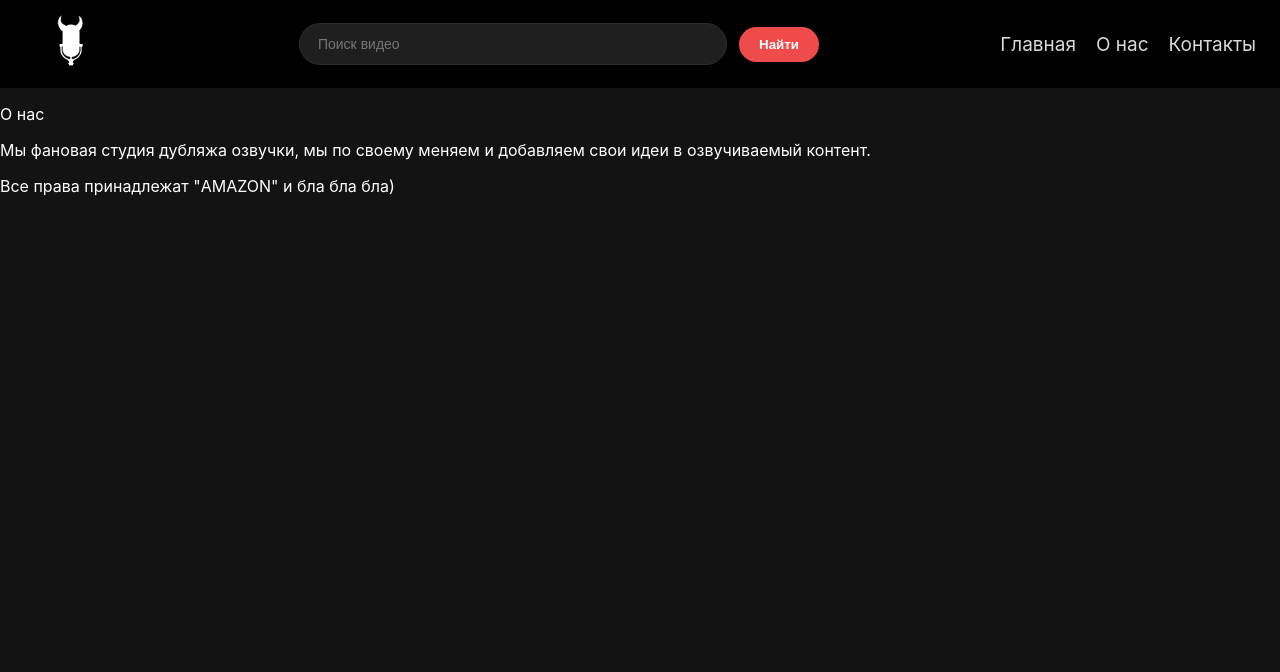
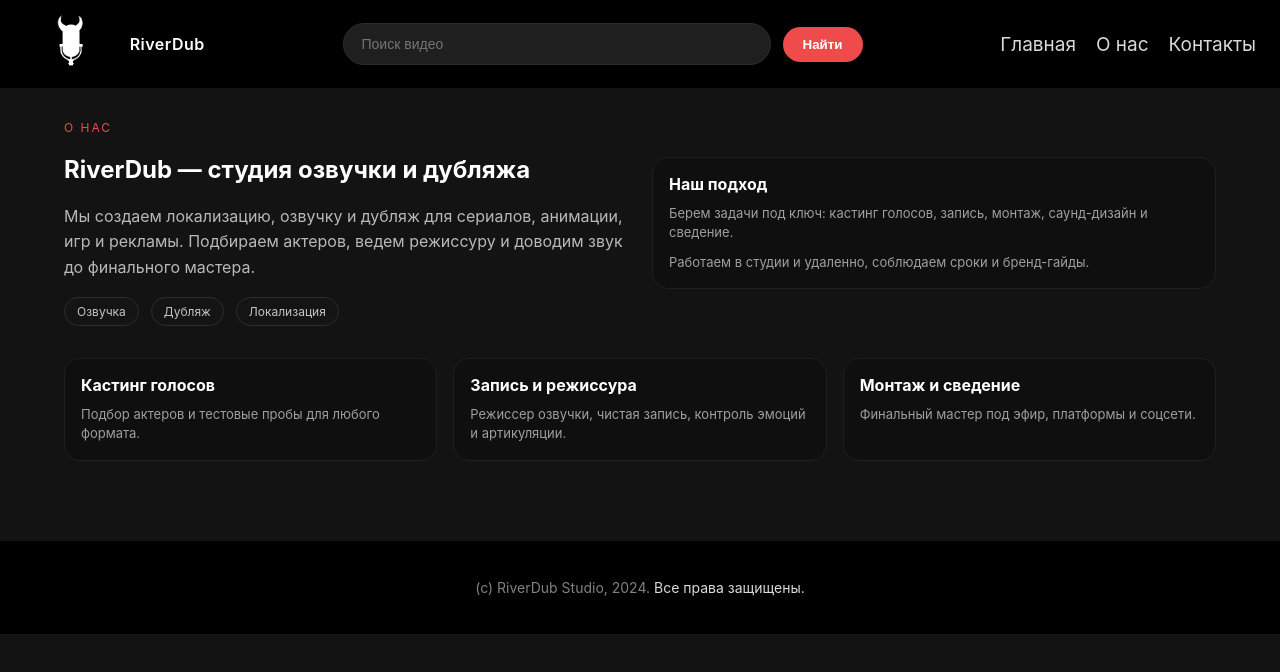
Before and after one commit to Zaharikcvbfgdcfsfdvxc/river, a website: page index_info.html in a window 1280 px wide. Drawn offline with Linux system fonts and the light colour scheme.

Commit message:
Update copy for voice-over studio

```diff
--- a/index_info.html
+++ b/index_info.html
@@ -1,5 +1,5 @@
 <!DOCTYPE html>
-<html lang="en">
+<html lang="ru">
 <head>
     <meta charset="UTF-8">
     <meta name="viewport" content="width=device-width, initial-scale=1.0">
@@ -9,7 +9,8 @@
 <body>
 <header class="top-bar">
      <a href="index.html" class="logo">
-        <img src="img/logo.png" alt="Логотип">
+        <img src="img/logo.png" alt="Логотип RiverDub">
+        <span>RiverDub</span>
     </a>
 
     <form class="search">
@@ -23,20 +24,48 @@
         <a href="index_contacts.html">Контакты</a>
     </nav>
 </header>
-<header class="top-bar2">
-    <div class="button-header-1">
 
-    </div>
-    <div class="button-header-2">
+<main class="page about-page">
+    <section class="about-hero">
+        <div>
+            <p class="eyebrow">О нас</p>
+            <h1>RiverDub — студия озвучки и дубляжа</h1>
+            <p class="about-lead">
+                Мы создаем локализацию, озвучку и дубляж для сериалов, анимации, игр и рекламы.
+                Подбираем актеров, ведем режиссуру и доводим звук до финального мастера.
+            </p>
+            <div class="about-badges">
+                <span class="badge">Озвучка</span>
+                <span class="badge">Дубляж</span>
+                <span class="badge">Локализация</span>
+            </div>
+        </div>
+        <div class="info-card">
+            <h3>Наш подход</h3>
+            <p class="contact-meta">Берем задачи под ключ: кастинг голосов, запись, монтаж, саунд-дизайн и сведение.</p>
+            <p class="contact-meta">Работаем в студии и удаленно, соблюдаем сроки и бренд-гайды.</p>
+        </div>
+    </section>
 
-    </div>
-    <div class="button-header-3">
+    <section class="about-grid">
+        <div class="info-card">
+            <h3>Кастинг голосов</h3>
+            <p class="contact-meta">Подбор актеров и тестовые пробы для любого формата.</p>
+        </div>
+        <div class="info-card">
+            <h3>Запись и режиссура</h3>
+            <p class="contact-meta">Режиссер озвучки, чистая запись, контроль эмоций и артикуляции.</p>
+        </div>
+        <div class="info-card">
+            <h3>Монтаж и сведение</h3>
+            <p class="contact-meta">Финальный мастер под эфир, платформы и соцсети.</p>
+        </div>
+    </section>
+</main>
 
-    </div>
-</header>
-<p class="text">О нас</p>
-<p class="text">Мы фановая студия дубляжа озвучки, мы по своему меняем и добавляем свои идеи в озвучиваемый контент.</p>
-<p class="copirate">Все права принадлежат "AMAZON" и бла бла бла)</p>
+<footer class="footer">
+    <p>(c) RiverDub Studio, 2024. <a href="index_admin.html">Все права защищены.</a></p>
+</footer>
 <script src="script.js"></script>
 </body>
 </html>
--- a/style.css
+++ b/style.css
@@ -555,6 +555,37 @@ html, body {
     line-height: 1.6;
 }
 
+.about-page {
+    display: flex;
+    flex-direction: column;
+    gap: 32px;
+}
+
+.about-hero {
+    display: grid;
+    grid-template-columns: repeat(auto-fit, minmax(260px, 1fr));
+    gap: 24px;
+    align-items: center;
+}
+
+.about-lead {
+    margin: 0 0 16px;
+    color: rgba(255, 255, 255, 0.7);
+    line-height: 1.6;
+}
+
+.about-badges {
+    display: flex;
+    gap: 12px;
+    flex-wrap: wrap;
+}
+
+.about-grid {
+    display: grid;
+    grid-template-columns: repeat(auto-fit, minmax(220px, 1fr));
+    gap: 16px;
+}
+
 .admin-page {
     display: flex;
     flex-direction: column;
```
Also changed, not shown: index.html (+15 -15 lines), index_admin.html (+3 -3 lines), index_contacts.html (+2 -5 lines), index_player.html (+2 -2 lines), index_videos.html (+2 -4 lines).
